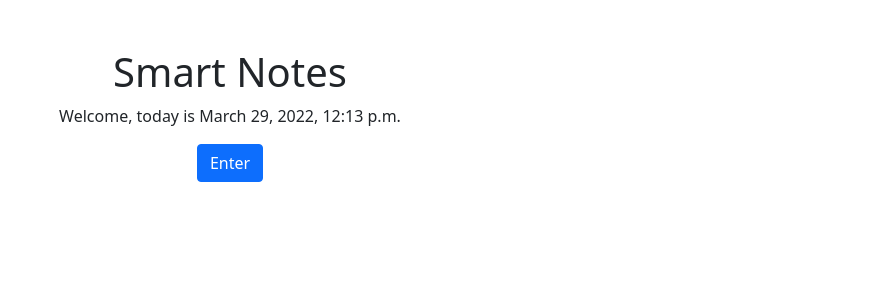
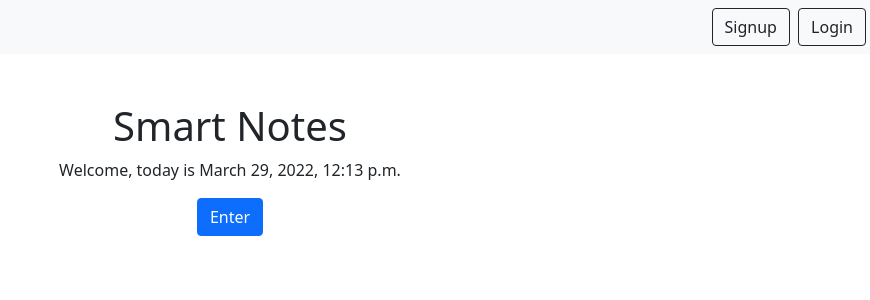
Before and after one commit to gianlucaDp/SmartNotes_Django, a Django app: page / in a window 1280 px wide. Shown: the top 300 px of the page, without its empty margins (410-1280 px from the left). Run offline with Django 4.2, Linux system fonts and the light colour scheme; some libraries are stand-ins or nearby versions.

Commit message:
Added navbar
Added navigation bar

```diff
--- a/SmartNotes/static/templates/base.html
+++ b/SmartNotes/static/templates/base.html
@@ -7,6 +7,18 @@
     <meta charset="UTF-8">
 </head>
 <body>
+    <nav class="navbar navbar-light bg-light sticky-top">
+        <div class="ms-auto">
+            {% if user.is_authenticated %}
+            <a href="{% url 'notes.list' %}" class="btn btn-outline-dark me-1"> Home </a>
+            <a href="{% url 'notes.new' %}" class="btn btn-outline-dark me-1"> Create </a>
+            <a href="{% url 'logout' %}" class="btn btn-outline-dark me-1"> Logout </a>
+            {% else %}
+            <a href="{% url 'signup' %}" class="btn btn-outline-dark me-1"> Signup </a>
+            <a href="{% url 'login' %}" class="btn btn-outline-dark me-1"> Login </a>
+            {% endif %}
+        </div>
+    </nav>
     <div class="my-5 text-center container">
     {% block content %}
     {% endblock %}
```
Also changed, not shown: SmartNotes/db.sqlite3.
